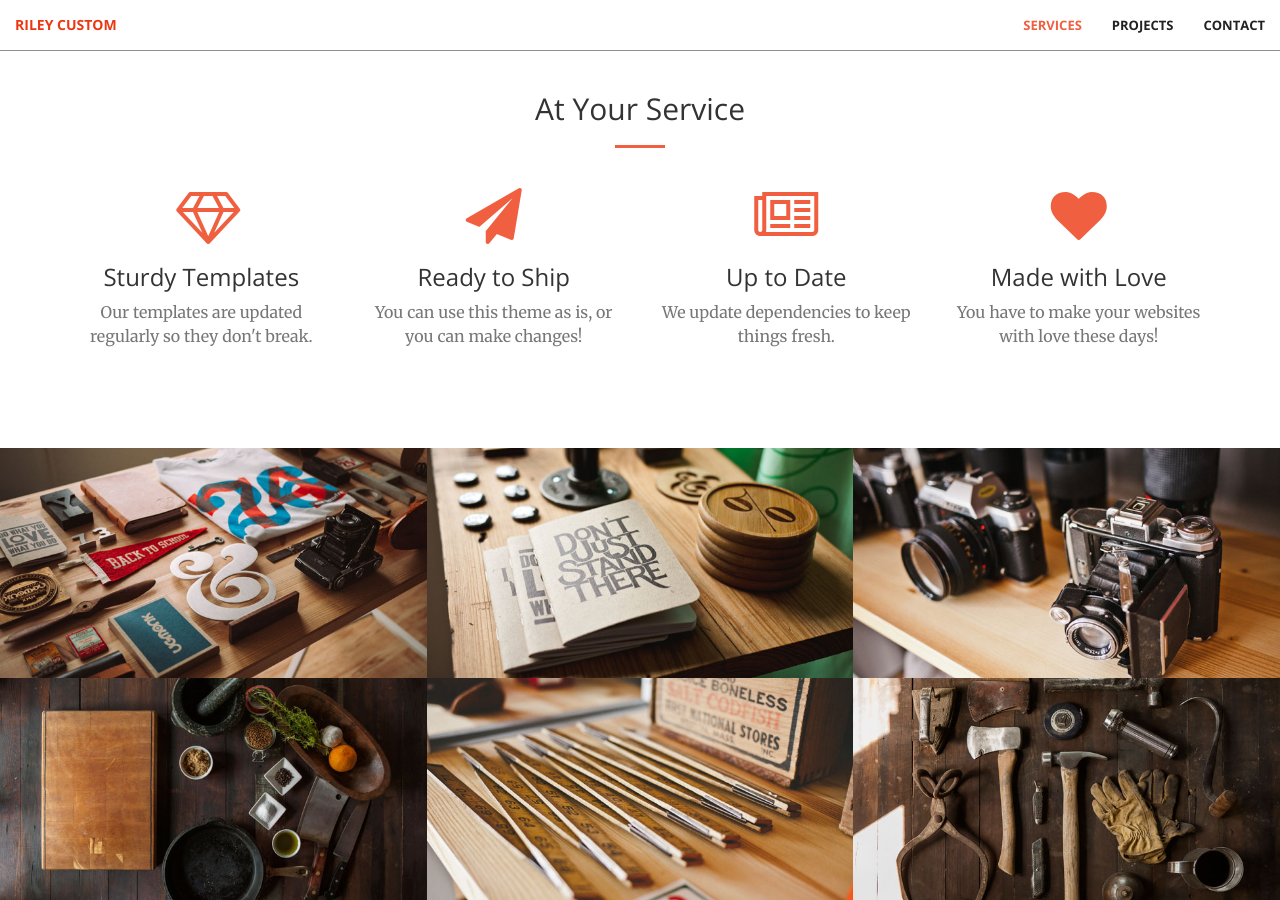
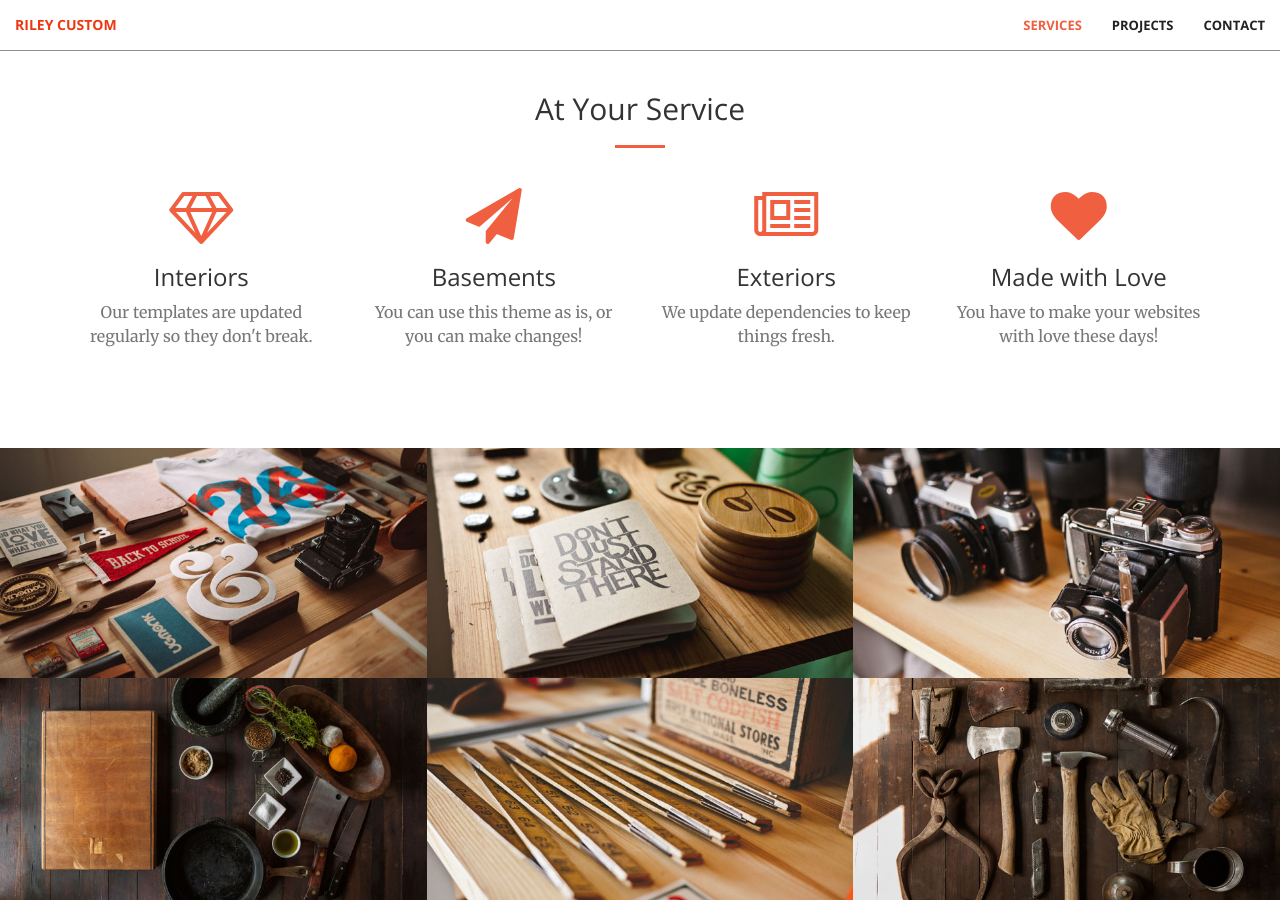
Before and after one commit to onchino/Riley-Custom-Painting, a Jekyll site: the page built from index.html, in a window 1280 px wide and 900 px high, scrolled down 1302 px. Built offline with Jekyll 4.4.1, drawn with Linux system fonts in a browser that asks for light colours.

Commit message:
Update services.html

```diff
--- a/_includes/services.html
+++ b/_includes/services.html
@@ -11,23 +11,23 @@
         <div class="row">
             <div class="col-lg-3 col-md-6 text-center">
                 <div class="service-box">
-                    <i class="fas fa-paper-plane wow bounceIn text-primary"></i>
+                    <i class="fas fa-paint-roller wow bounceIn text-primary"></i>
                     <i class="fa fa-4x fa-diamond wow bounceIn text-primary"></i>
-                    <h3>Sturdy Templates</h3>
+                    <h3>Interiors</h3>
                     <p class="text-muted">Our templates are updated regularly so they don't break.</p>
                 </div>
             </div>
             <div class="col-lg-3 col-md-6 text-center">
                 <div class="service-box">
                     <i class="fa fa-4x fa-paper-plane wow bounceIn text-primary" data-wow-delay=".1s"></i>
-                    <h3>Ready to Ship</h3>
+                    <h3>Basements</h3>
                     <p class="text-muted">You can use this theme as is, or you can make changes!</p>
                 </div>
             </div>
             <div class="col-lg-3 col-md-6 text-center">
                 <div class="service-box">
                     <i class="fa fa-4x fa-newspaper-o wow bounceIn text-primary" data-wow-delay=".2s"></i>
-                    <h3>Up to Date</h3>
+                    <h3>Exteriors</h3>
                     <p class="text-muted">We update dependencies to keep things fresh.</p>
                 </div>
             </div>
```
